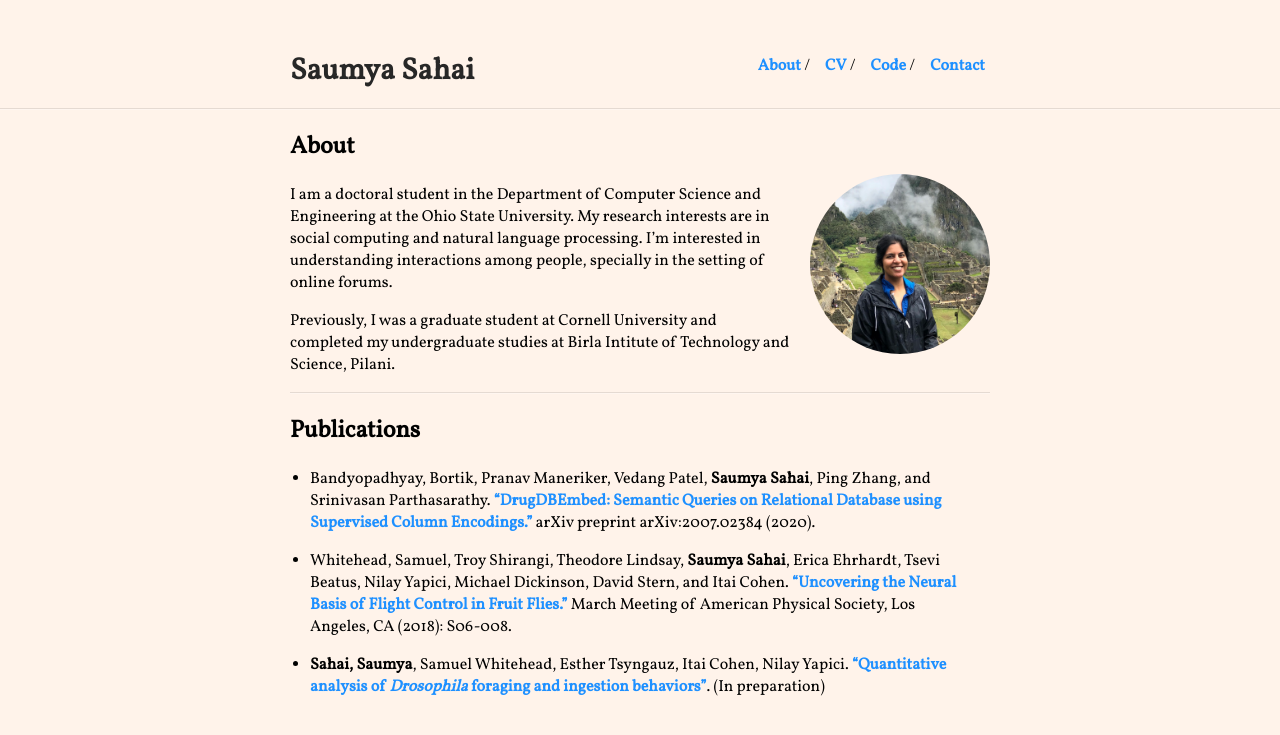
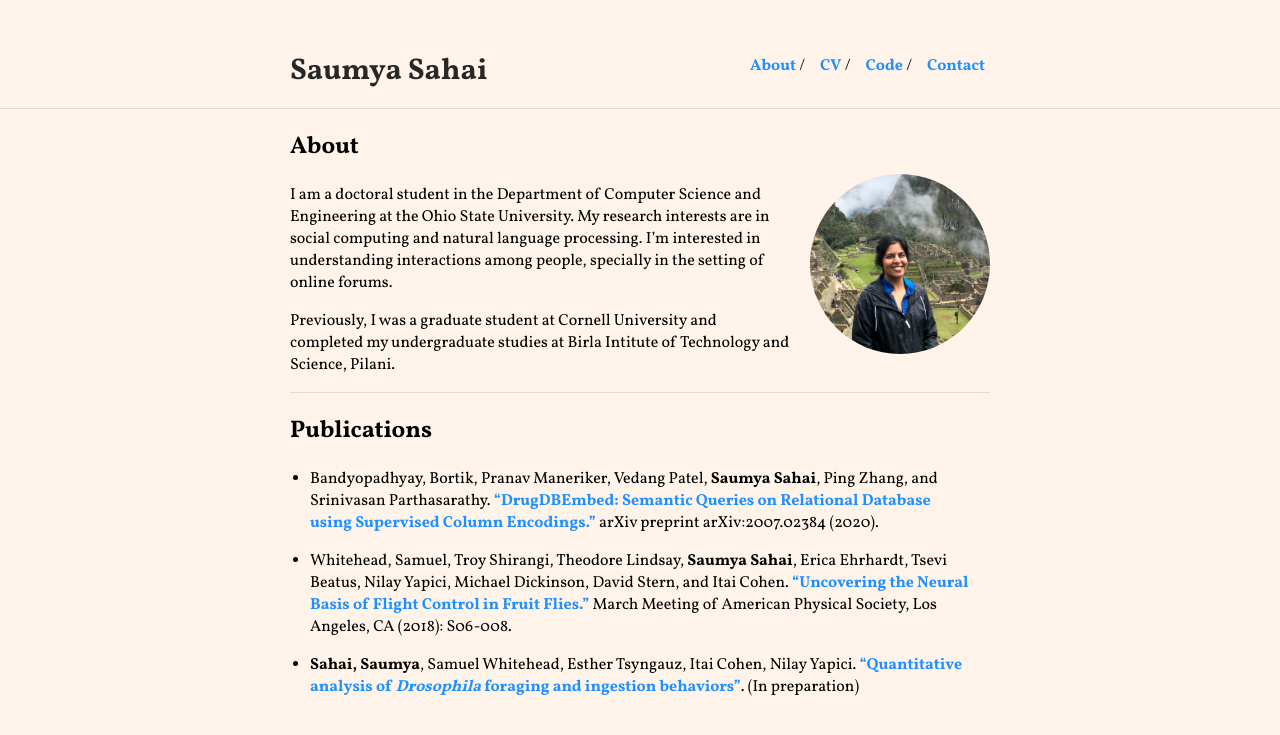
Before and after one commit to sahaisaumya/sahaisaumya.github.io, a Jekyll site: the page built from index.md, in a window 1280 px wide. Shown: the top 735 px of the page. Built offline with Jekyll 4.4.1, drawn with Linux system fonts in a browser that asks for light colours; our own code applies the rules of GitHub Pages for plain Markdown files.

Commit message:
Update default.html

```diff
--- a/_layouts/default.html
+++ b/_layouts/default.html
@@ -22,7 +22,7 @@
     {% endif %}
     <meta name="description" content="{{ desc }}">
 <!--     <link href='https://fonts.googleapis.com/css?family=Inconsolata:400,700' rel='stylesheet' type='text/css'> -->
-    <link href="https://fonts.googleapis.com/css2?family=Vollkorn&display=swap" rel="stylesheet">
+    <link href="https://fonts.googleapis.com/css2?family=Vollkorn:wght@400;700&display=swap" rel="stylesheet">
     <link rel="alternate" type="application/rss+xml" title="{{ site.title }} RSS" href="/feed.xml" />
     <link rel="stylesheet" href="{{ site.baseurl }}/css/main.css">
     {% if site.favicon %}
```
